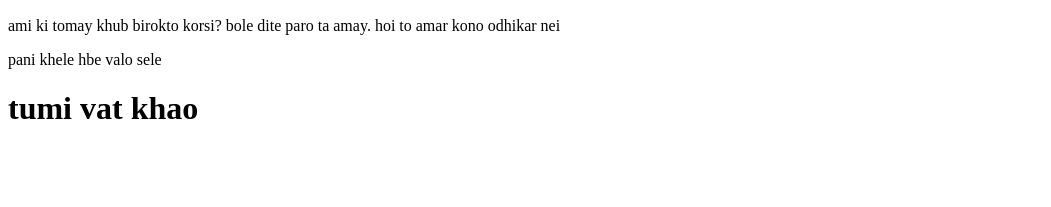
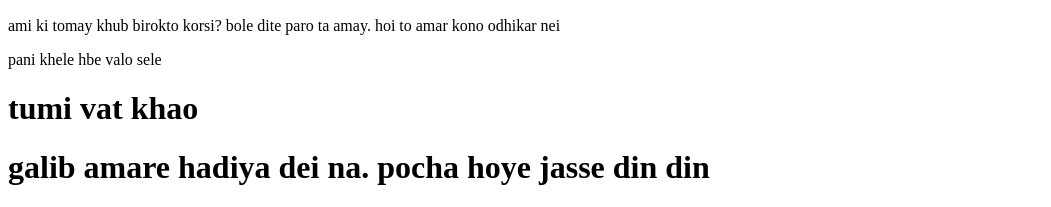
Before and after one commit to SheikhMortazaNur/nur-bro, a plain HTML site: page index.html in a window 1280 px wide. Shown: the part 683-890 px from the top of the page, without its empty margins (0-1051 px from the left). Before the commit the page ends 832 px from the top, so only its background shows below. Drawn offline with Linux system fonts and the light colour scheme.

Commit message:
pocha galib

```diff
--- a/index.html
+++ b/index.html
@@ -18,5 +18,6 @@
    <p>ami ki tomay khub birokto korsi? bole dite paro ta amay. hoi to amar kono odhikar nei</p>
    <p> pani khele hbe valo sele</p>
   <h1> tumi vat khao </h1>
+  <h1> galib amare hadiya dei na. pocha hoye jasse din din</h1>
 </body>
 </html>
```
